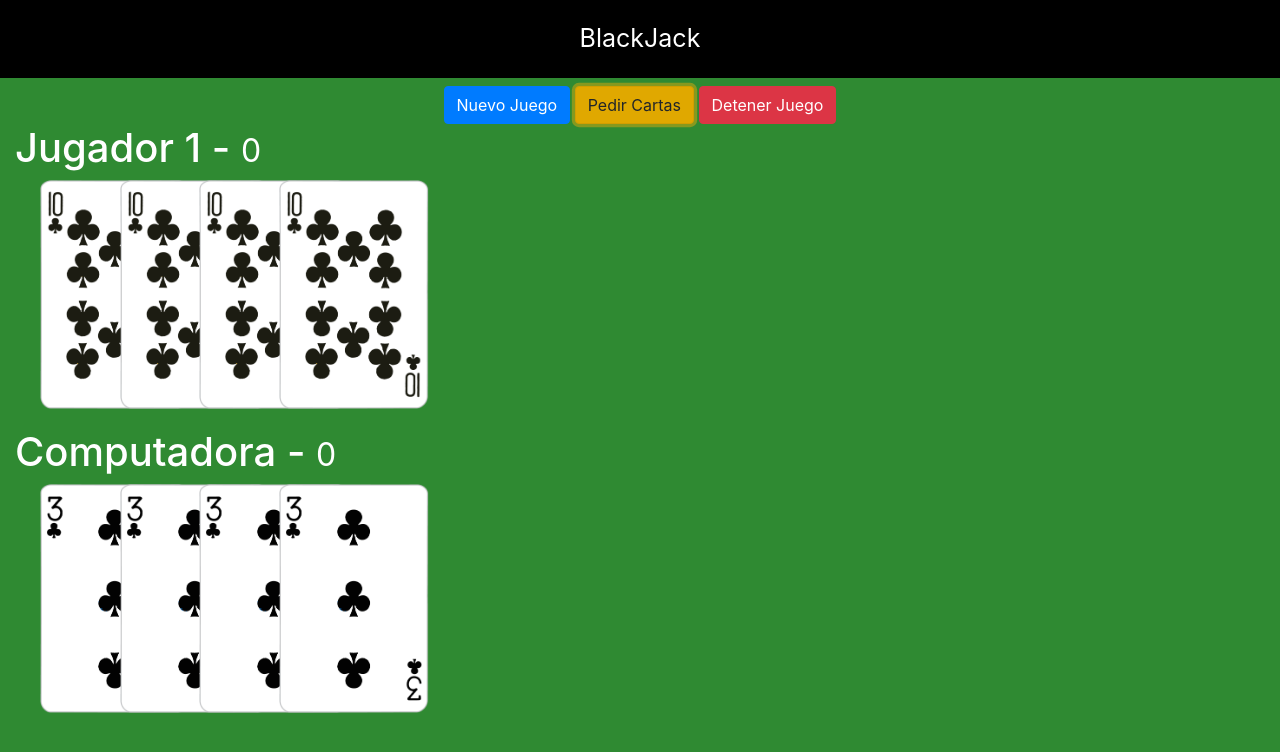
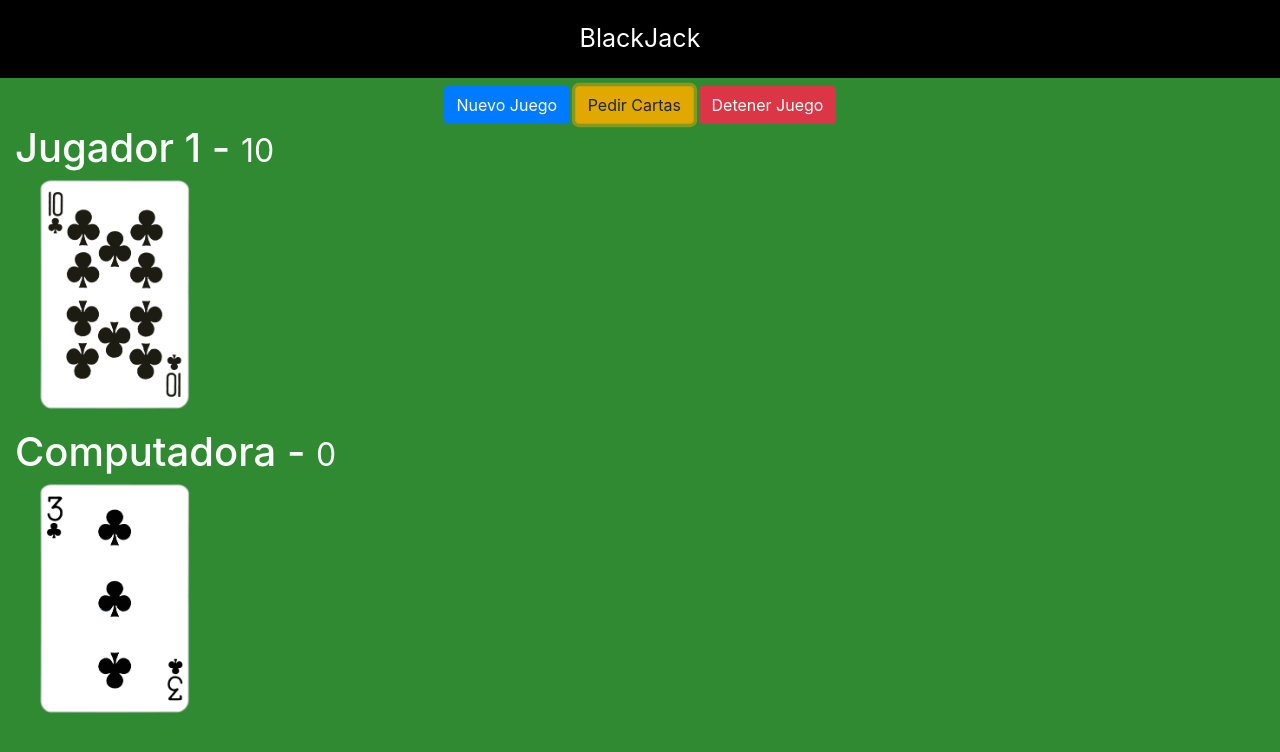
Before and after one commit to ayrton1294/veintiuno, a plain HTML site: page index.html in a window 1280 px wide. Both pictures are taken after a click on the button "Pedir Cartas". Drawn offline with nearby package versions, Linux system fonts and the light colour scheme.

Commit message:
Agregando evento click - pedir carta

```diff
--- a/assets/js/juego.js
+++ b/assets/js/juego.js
@@ -6,6 +6,14 @@
 let deck = [];
 const tipos = ["C", "D", "H", "S"];
 const especiales = ["A", "J", "Q", "K"];
+
+let puntosJugador = 0,
+    puntosComputadora = 0;
+
+// Referencias de HTML
+const btnPedir = document.querySelector('#btnPedir');
+
+const puntosHTML = document.querySelectorAll('small');
 
 // Esta funcion crea una nueva baraja
 const crearDeck = () => {
@@ -40,9 +48,9 @@ const pedirCarta = () => {
 
   const carta = deck.pop();
 
-  console.warn(deck);
-  console.log(`${deck.length} cartas quedan`);
-  console.log(`Se selecciono la carta '${carta}'`);
+//   console.warn(deck);
+//   console.log(`${deck.length} cartas quedan`);
+//   console.log(`Se selecciono la carta '${carta}'`);
   return carta;
 };
 
@@ -59,6 +67,16 @@ const valorCarta = (carta) => {
 
 };
 
-const valor = valorCarta(pedirCarta());
+// const valor = valorCarta(pedirCarta());
+// console.log({valor});
 
-console.log({valor});
+// Eventos
+btnPedir.addEventListener('click', () =>{
+    const carta = pedirCarta();
+    puntosJugador = puntosJugador + valorCarta(carta);
+
+    puntosHTML[0].innerText = puntosJugador;
+
+
+
+});
--- a/index.html
+++ b/index.html
@@ -16,10 +16,10 @@
     </header>
 
     <div class="row mt-2">
-        <div class="col text-center">
-            <button class="btn btn-primary">Nuevo Juego</button>
-            <button class="btn btn-warning">Pedir Cartas</button>
-            <button class="btn btn-danger">Detener Juego</button>
+        <div id="divBotones" class="col text-center">
+            <button id="btnNuevo" class="btn btn-primary">Nuevo Juego</button>
+            <button id="btnPedir" class="btn btn-warning">Pedir Cartas</button>
+            <button id="btnDetener" class="btn btn-danger">Detener Juego</button>
         </div>
     </div>
 
@@ -28,9 +28,9 @@
             <h1>Jugador 1 - <small>0</small></h1>
             <div id="jugador-cartas">
                 <img class="carta" src="assets/cartas/10C.png">
-                <img class="carta" src="assets/cartas/10C.png">
-                <img class="carta" src="assets/cartas/10C.png">
-                <img class="carta" src="assets/cartas/10C.png">
+                <!-- <img class="carta" src="assets/cartas/10C.png"> -->
+                <!-- <img class="carta" src="assets/cartas/10C.png"> -->
+                <!-- <img class="carta" src="assets/cartas/10C.png"> -->
             </div>
         </div>
     </div>
@@ -40,9 +40,9 @@
             <h1>Computadora - <small>0</small></h1>
             <div id="computadora-cartas">
                 <img class="carta" src="assets/cartas/3C.png">
-                <img class="carta" src="assets/cartas/3C.png">
-                <img class="carta" src="assets/cartas/3C.png">
-                <img class="carta" src="assets/cartas/3C.png">
+                <!-- <img class="carta" src="assets/cartas/3C.png"> -->
+                <!-- <img class="carta" src="assets/cartas/3C.png"> -->
+                <!-- <img class="carta" src="assets/cartas/3C.png"> -->
             </div>
         </div>
     </div>
```
